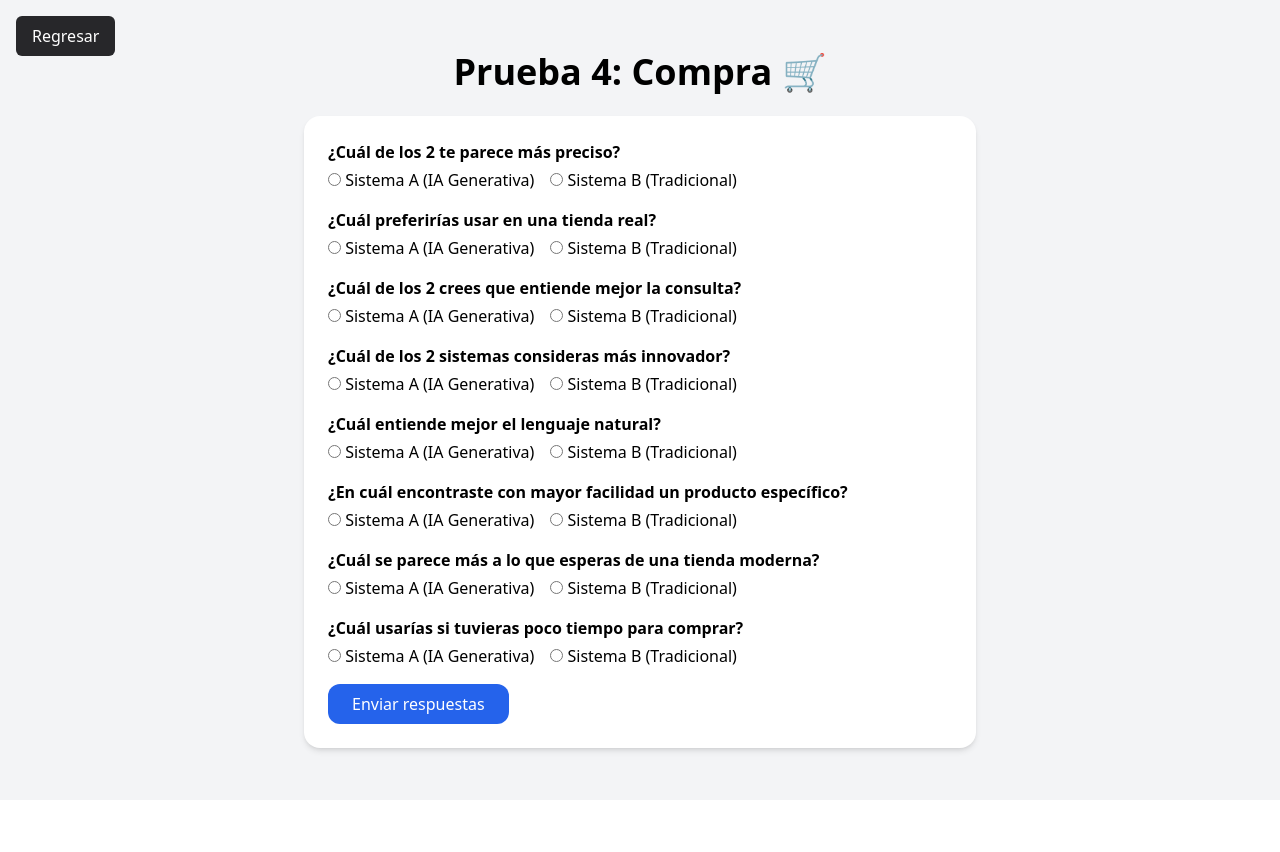
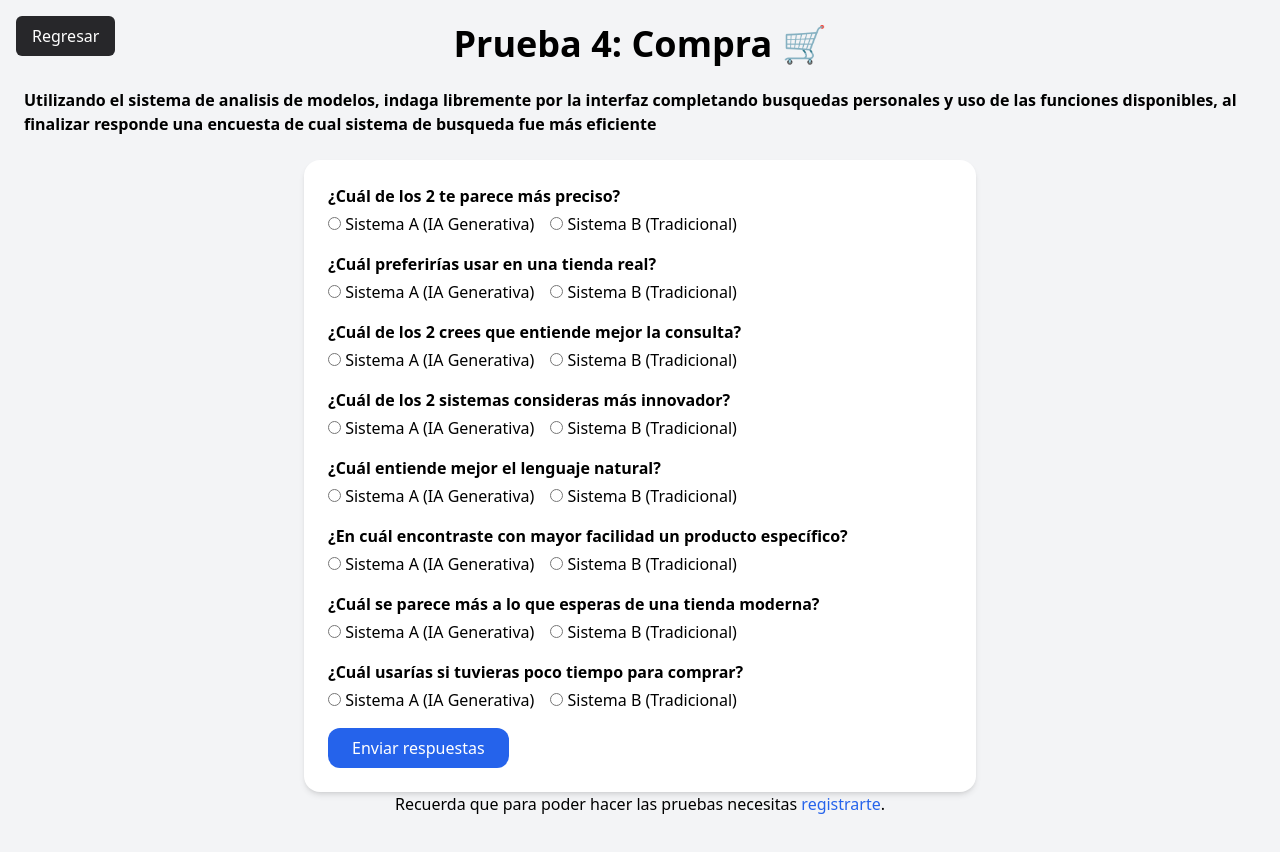
Before and after one commit to cesar3318123/ecommerce_web, a React (Create React App) app: page /prueba4 in a window 1280 px wide. Shown: the top 852 px of the page. Before the commit the page ends 800 px from the top, so only its background shows below. Built offline with nearby package versions, Linux system fonts and the light colour scheme.

Commit message:
mis nuevos cambios

```diff
--- a/src/prueba4.jsx
+++ b/src/prueba4.jsx
@@ -1,4 +1,5 @@
 import React, { useState } from "react";
+import { Link } from "react-router-dom"; // Importamos Link para navegación
 
 function Prueba4() {
   const [formData, setFormData] = useState({
@@ -11,6 +12,8 @@ function Prueba4() {
     moderno: null,
     pocoTiempo: null,
   });
+
+  const [success, setSuccess] = useState(false); // estado para mostrar mensaje
 
   const handleChange = (e) => {
     const { name, value } = e.target;
@@ -28,6 +31,8 @@ function Prueba4() {
         headers: { "Content-Type": "application/json" },
         body: JSON.stringify(formData),
       });
+      if (!res.ok) throw new Error(data.error || 'Error al enviar la encuesta');
+      //Si todo sale bien mostrar alerta de gracias por participar
       const data = await res.json();
       console.log("✅ Respuesta guardada:", data);
       alert("¡Gracias por tu participación!");
@@ -49,6 +54,7 @@ function Prueba4() {
       </div>
 
       <h1 className="text-4xl font-bold mb-6">Prueba 4: Compra 🛒</h1>
+      <h3 className="text-4l font-bold mb-6">Utilizando el sistema de analisis de modelos, indaga libremente por la interfaz completando busquedas personales y uso de las funciones disponibles, al finalizar responde una encuesta de cual sistema de busqueda fue más eficiente</h3>
 
       <form
         onSubmit={handleSubmit}
@@ -97,6 +103,13 @@ function Prueba4() {
           Enviar respuestas
         </button>
       </form>
+
+            <p className="text-center mb-6">
+        Recuerda que para poder hacer las pruebas necesitas{" "}
+        <Link to="/reg" className="text-blue-600 hover:underline">
+         registrarte
+       </Link>.
+      </p>
     </div>
   );
 }
```
